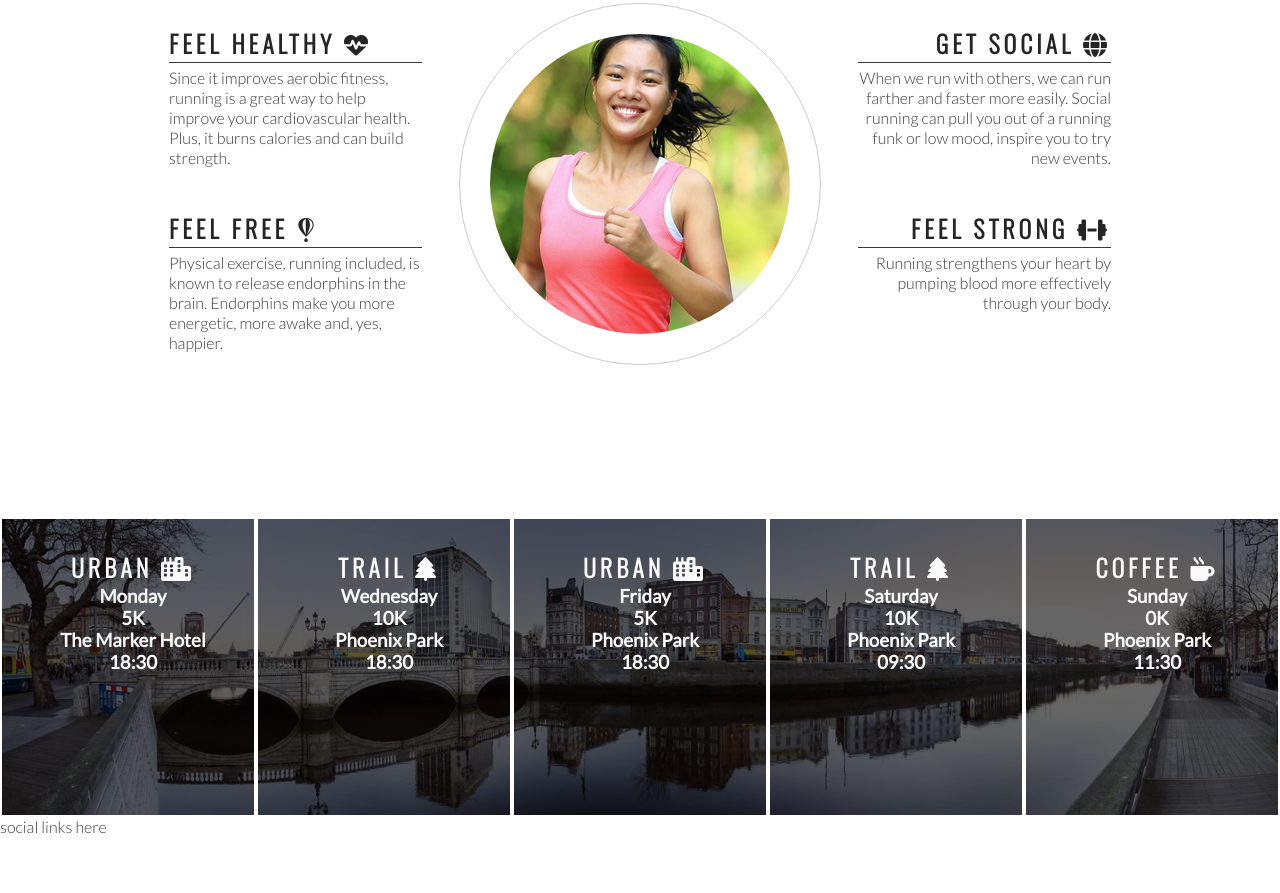
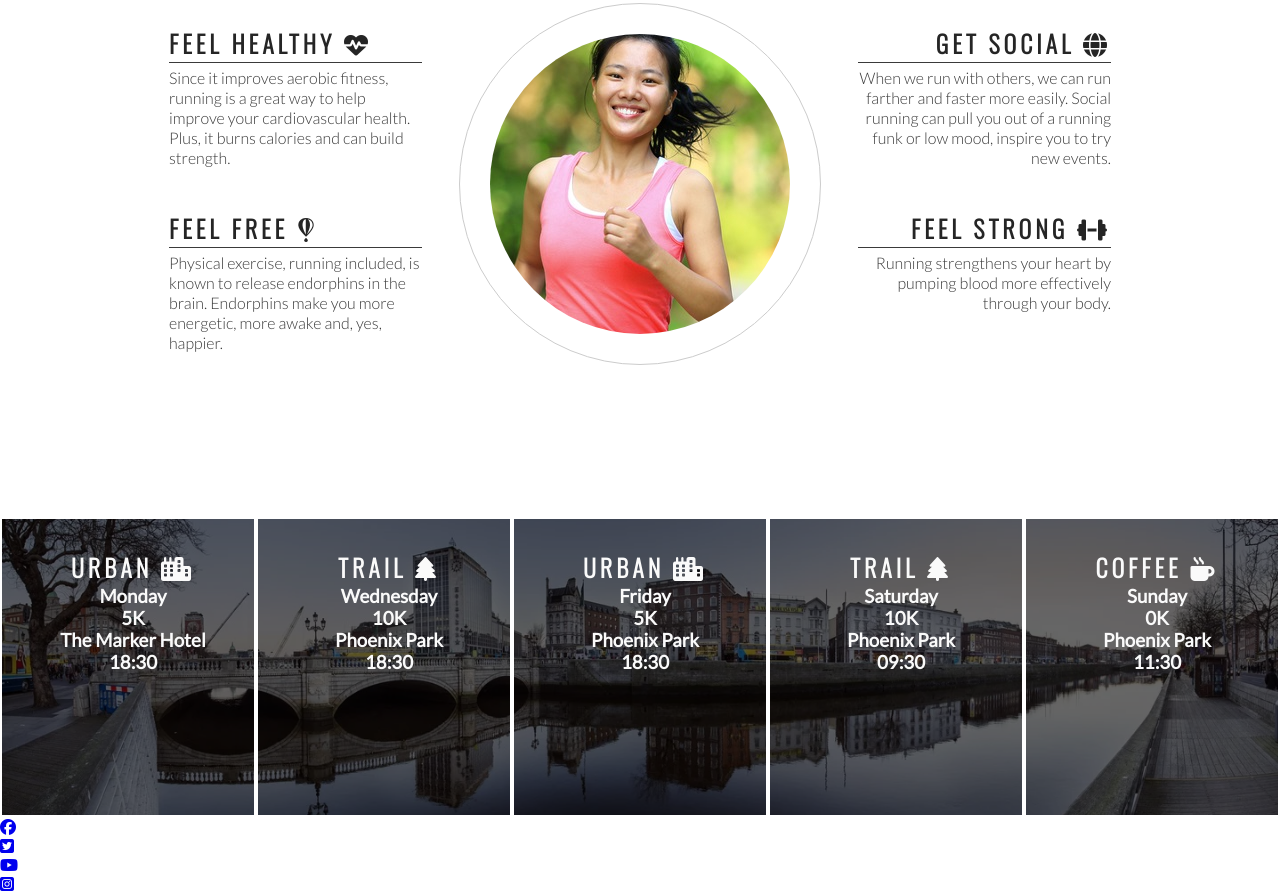
Before and after one commit to ColetteThomson/love-running, a plain HTML site: page index.html in a window 1280 px wide. Shown: the part 778-1671 px from the top of the page. Before the commit the page ends 1614 px from the top, so only its background shows below. Drawn offline with nearby package versions, Linux system fonts and the light colour scheme.

Commit message:
add social media icons to footer

```diff
--- a/index.html
+++ b/index.html
@@ -118,7 +118,21 @@
     </section>
     </section>
     <footer>
-        social links here
+        <ul>
+            <li>
+                <a href="https://facebook.com" target="_blank" rel="noopener" aria-label="Visit our Facebook page (opens in new tab)"><i class="fab fa-facebook"></i></a>
+            </li>
+            <li>
+                <a href="https://twitter.com" target="_blank" rel="noopener" aria-label="Visit our Twitter page (opens in new tab)"><i class="fab fa-twitter-square"></i></a>
+            </li>
+            <li>
+                <a href="https://youtube.com" target="_blank" rel="noopener" aria-label="Visit our YouTube page (opens in new tab)"><i class="fab fa-youtube"></i></a>
+            </li>
+            <li>
+                <a href="https://instagram.com" target="_blank" rel="noopener" aria-label="Visit our Instagram page (opens in new tab)"><i class="fab fa-instagram-square"></i></a>
+            </li>
+        </ul>
+
     </footer>
     <script src="https://kit.fontawesome.com/c7dbda0798.js" crossorigin="anonymous"></script>
 </body>
```
